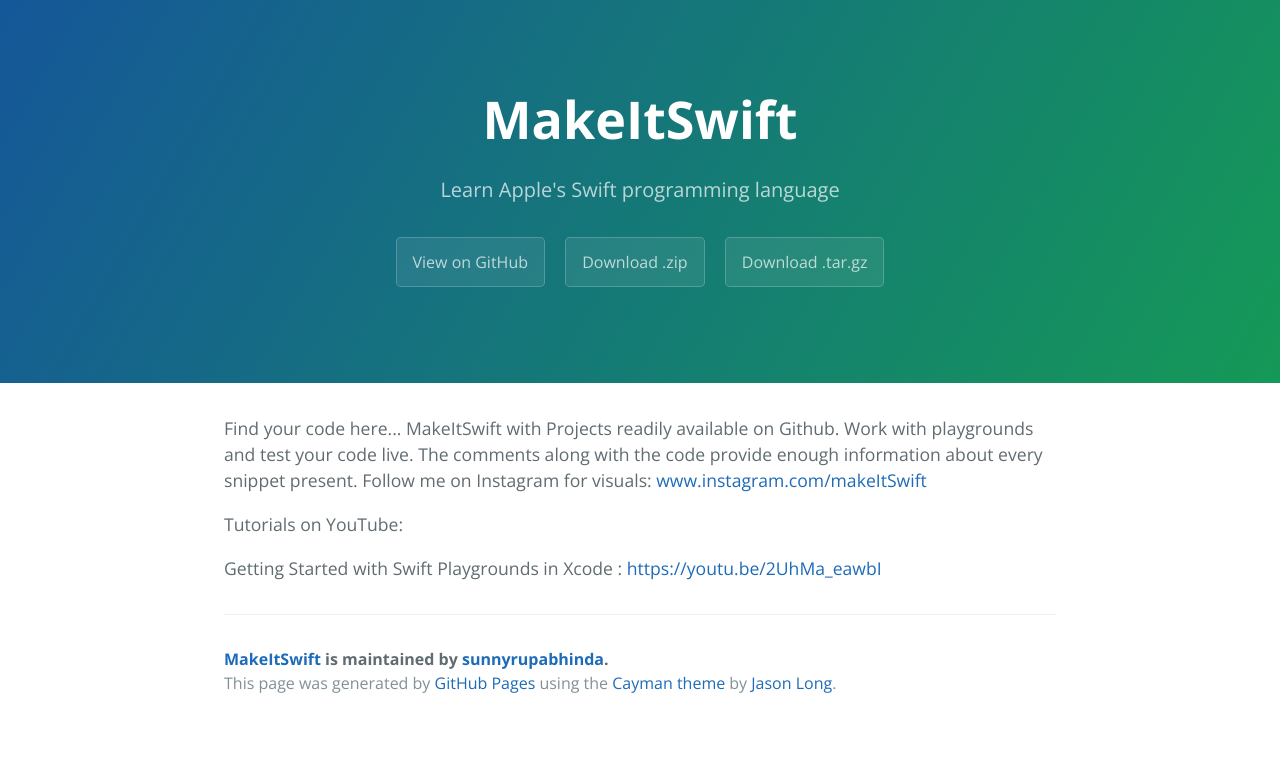
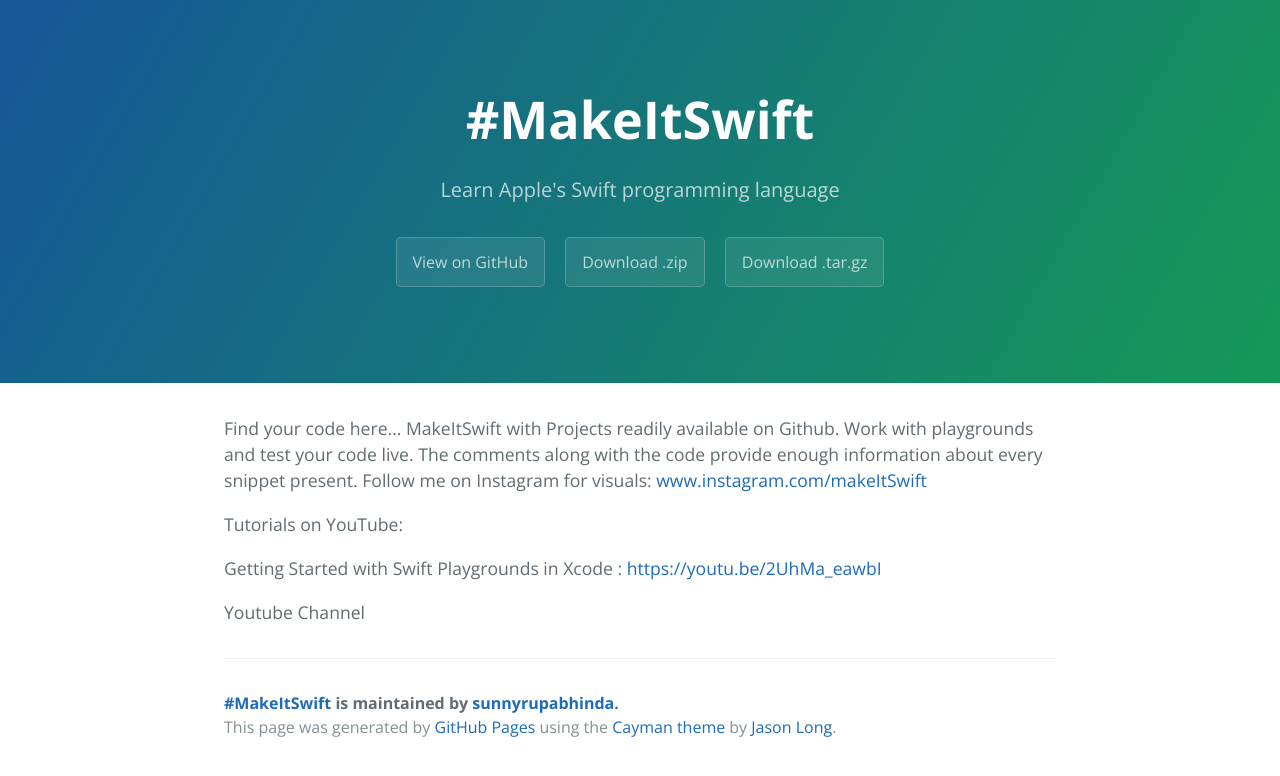
Before and after one commit to snnydr12/makeItSwift, a plain HTML site: page index.html in a window 1280 px wide. Drawn offline with nearby package versions, Linux system fonts and the light colour scheme.

Commit message:
Create gh-pages branch via GitHub

```diff
--- a/index.html
+++ b/index.html
@@ -2,7 +2,7 @@
 <html lang="en-us">
   <head>
     <meta charset="UTF-8">
-    <title>MakeItSwift by sunnyrupabhinda</title>
+    <title>#MakeItSwift by sunnyrupabhinda</title>
     <meta name="viewport" content="width=device-width, initial-scale=1">
     <link rel="stylesheet" type="text/css" href="stylesheets/normalize.css" media="screen">
     <link href='http://fonts.googleapis.com/css?family=Open+Sans:400,700' rel='stylesheet' type='text/css'>
@@ -11,7 +11,7 @@
   </head>
   <body>
     <section class="page-header">
-      <h1 class="project-name">MakeItSwift</h1>
+      <h1 class="project-name">#MakeItSwift</h1>
       <h2 class="project-tagline">Learn Apple&#39;s Swift programming language</h2>
       <a href="https://github.com/sunnyrupabhinda/makeItSwift" class="btn">View on GitHub</a>
       <a href="https://github.com/sunnyrupabhinda/makeItSwift/zipball/master" class="btn">Download .zip</a>
@@ -28,8 +28,10 @@ Follow me on Instagram for visuals: <a href="http://www.instagram.com/makeItSwif
 
 <p>Getting Started with Swift Playgrounds in Xcode : <a href="https://youtu.be/2UhMa_eawbI">https://youtu.be/2UhMa_eawbI</a></p>
 
+<p>Youtube Channel</p>
+
       <footer class="site-footer">
-        <span class="site-footer-owner"><a href="https://github.com/sunnyrupabhinda/makeItSwift">MakeItSwift</a> is maintained by <a href="https://github.com/sunnyrupabhinda">sunnyrupabhinda</a>.</span>
+        <span class="site-footer-owner"><a href="https://github.com/sunnyrupabhinda/makeItSwift">#MakeItSwift</a> is maintained by <a href="https://github.com/sunnyrupabhinda">sunnyrupabhinda</a>.</span>
 
         <span class="site-footer-credits">This page was generated by <a href="https://pages.github.com">GitHub Pages</a> using the <a href="https://github.com/jasonlong/cayman-theme">Cayman theme</a> by <a href="https://twitter.com/jasonlong">Jason Long</a>.</span>
       </footer>
--- a/params.json
+++ b/params.json
@@ -1 +1 @@
-{"name":"MakeItSwift","tagline":"Learn Apple's Swift programming language","body":"Find your code here... MakeItSwift with Projects readily available on Github. \r\nWork with playgrounds and test your code live.\r\nThe comments along with the code provide enough information about every snippet present. \r\nFollow me on Instagram for visuals: www.instagram.com/makeItSwift\r\n\r\nTutorials on YouTube:\r\n\r\nGetting Started with Swift Playgrounds in Xcode : https://youtu.be/2UhMa_eawbI\r\n","google":"UA-63650268-1","note":"Don't delete this file! It's used internally to help with page regeneration."}
+{"name":"#MakeItSwift","tagline":"Learn Apple's Swift programming language","body":"Find your code here... MakeItSwift with Projects readily available on Github. \r\nWork with playgrounds and test your code live.\r\nThe comments along with the code provide enough information about every snippet present. \r\nFollow me on Instagram for visuals: www.instagram.com/makeItSwift\r\n\r\nTutorials on YouTube:\r\n\r\nGetting Started with Swift Playgrounds in Xcode : https://youtu.be/2UhMa_eawbI\r\n\r\n\r\n[Youtube Channel](<iframe width=\"560\" height=\"315\" src=\"https://www.youtube.com/embed/2UhMa_eawbI?list=PLZrmKZJWcG559JEv27qmAHS8Oi9c6OD6P\" frameborder=\"0\" allowfullscreen></iframe>)\r\n","google":"UA-63650268-1","note":"Don't delete this file! It's used internally to help with page regeneration."}
```
